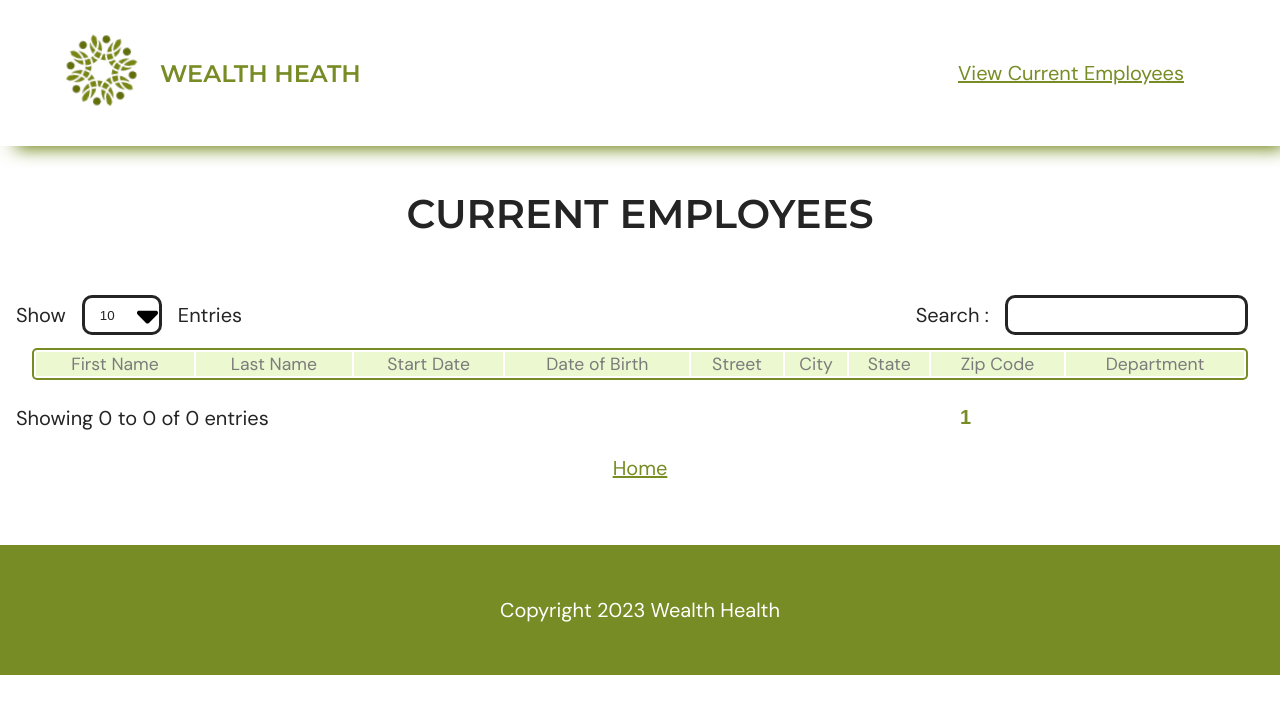
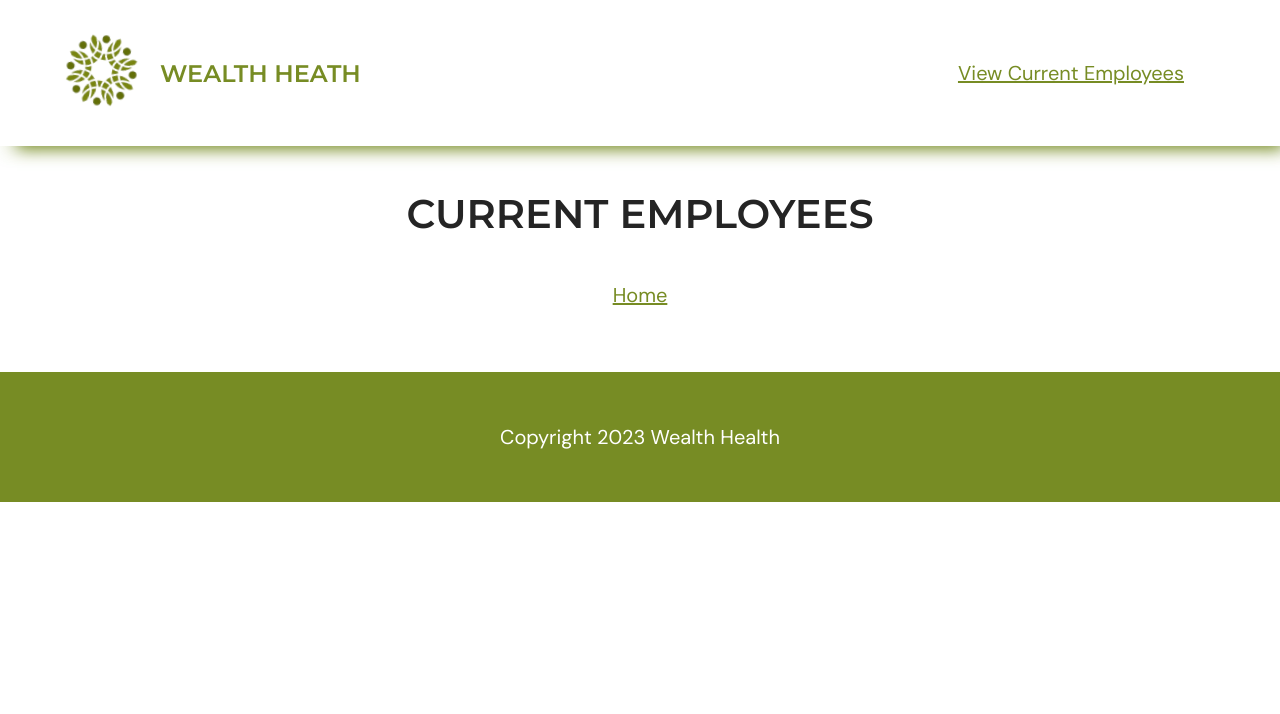
Before and after one commit to fvnny-code/HRNet, a React (Vite) app: page /employees in a window 1280 px wide. Shown: the top 714 px of the page. Built offline with nearby package versions, Linux system fonts and the light colour scheme.

Commit message:
install dependencies so as to use store and redux-persist for state and data management

```diff
--- a/src/GlobalState.tsx
+++ /dev/null
@@ -1,52 +0,0 @@
-import React, { createContext, useContext, Dispatch, useReducer } from "react";
-import { Employee } from "./types";
-
-
-// Create React Context
-const GLobalStateContext = createContext({
-    state: [] as Partial<Array<Employee>>,
-    dispatch: {} as Dispatch<Action>,
-})
-/**
- * A reducer with different actions to change the global state
- */
-function reducer(employees: Array<Employee>, action: Action) {
-    switch (action.type) {
-      case "addEmployee":
-        employees.push(action.payload)
-        return employees
-      default :
-        throw new Error()
-    }
-  }
-
-  type Action =
-  | {type: "addEmployee", payload: Employee}
-
-  /**
-   * GlobalStateContext.Provider, used in App.tsx .
-   * Thos global state will carry state & dispatch from the reducer.
-   */
-  export const GLobalStateProvider = ({children, value= [] }: Props)=> {
-    const [state, dispatch] = useReducer(reducer, value)
-    return(
-        <GLobalStateContext.Provider value={{ state, dispatch }}>
-            {children}
-        </GLobalStateContext.Provider>
-    )
-  }
-  interface Props {
-    children: React.ReactNode,
-    value?: Array<Employee>
-  }
-
-  /**
-   * Allows to use useGlobalState() instead of useContext(GlobalStateContext)
-   */
-  export const useGlobalState = () => {
-    const context = useContext(GLobalStateContext)
-    if(!context) {
-        throw new Error ("useGlobalState must be used within a GlobalStateContext")
-    }
-    return context
-  }
--- a/src/components/table/Table.tsx
+++ b/src/components/table/Table.tsx
@@ -1,5 +1,7 @@
 import "./table.css"
-
+ /**
+  * import react-table library so as to create the ctable component with included filters, sorting, and pagination
+  */
 export default function Table({ cols, items }: Props) {
 
   return (
--- a/src/components/table/TableWrapper.tsx
+++ b/src/components/table/TableWrapper.tsx
@@ -5,24 +5,29 @@ import SelectMaxEntries from "./SelectMaxEntries";
 import InputSearch from "./InputSearch";
 import EntriesCounter from "./EntriesCounter";
 import TablePagination from "./TablePagination";
-import Table from "./Table";
+// import Table from "./Table";
+
+/**
+ * import react-table component with included filters, sorting and pagination
+ */
+
 import "../../index.css"
 
 export default function TableWrapper({  items }: Props) {
-  const cols: Array<string> = [
-    "First Name",
-    "Last Name",
-    "Start Date",
-    "Date of Birth",
-    "Street",
-    "City",
-    "State",
-    "Zip Code",
-    "Department",
-  ]
+  // const cols: Array<string> = [
+  //   "First Name",
+  //   "Last Name",
+  //   "Start Date",
+  //   "Date of Birth",
+  //   "Street",
+  //   "City",
+  //   "State",
+  //   "Zip Code",
+  //   "Department",
+  // ]
   const [query, setQuery] = useState("");
   const [maxEntries, setMaxEntries] = useState(10);
-  const [results, setResults] = useState(items.slice(0, 10));
+  // const [results, setResults] = useState(items.slice(0, 10));
   const [resultLength, setResultLength] = useState(0);
   const [currentPage, setCurrentPage] = useState(1);
 
@@ -33,11 +38,11 @@ export default function TableWrapper({  items }: Props) {
     );
     setResultLength(filteredItems.length);
     // Slice results using the max entries limit & the current page
-    const slicedItems = filteredItems.slice(
-      maxEntries * currentPage - maxEntries,
-      maxEntries * currentPage
-    );
-    setResults(slicedItems);
+    // const slicedItems = filteredItems.slice(
+    //   maxEntries * currentPage - maxEntries,
+    //   maxEntries * currentPage
+    // );
+    // setResults(slicedItems);
   }, [query, maxEntries, currentPage]);
 
   return (
@@ -46,7 +51,7 @@ export default function TableWrapper({  items }: Props) {
         <SelectMaxEntries setFunction={setMaxEntries} />
         <InputSearch setFunction={setQuery}/>
       </div>
-      <Table cols={cols} items={results} />
+      {/* <Table cols={cols} items={results} /> */}
       <div className="container">
         <EntriesCounter
           resultLength={resultLength}
--- a/src/components/table/table.css
+++ b/src/components/table/table.css
@@ -13,7 +13,7 @@
   max-width: 40%;
 }
 .btn-pagination {
-  width: 30px;
+  min-width: 30px;
   /* padding-bottom: 0.5rem; */
   border: none;
 }
--- a/src/main.tsx
+++ b/src/main.tsx
@@ -1,14 +1,14 @@
+import ReactDOM from "react-dom/client";
+import App from "./app/App.tsx";
+import "./index.css";
+import { persistStor, store } from "./store/Store.tsx";
+import { Provider } from "react-redux";
+import { PersistGate } from "redux-persist/integration/react";
 
-import ReactDOM from 'react-dom/client'
-import App from './app/App.tsx'
-import './index.css'
-import { GLobalStateProvider } from './GlobalState.tsx'
-
-ReactDOM.createRoot(document.getElementById('root')!).render(
-
-    <GLobalStateProvider>
-    <App />
-    </GLobalStateProvider>
-
-
-)
+ReactDOM.createRoot(document.getElementById("root")!).render(
+  <Provider store={store}>
+    <PersistGate persistor={persistStor} loading={null}>
+      <App />
+    </PersistGate>
+  </Provider>
+);
--- a/src/pages/Employees/Employees.tsx
+++ b/src/pages/Employees/Employees.tsx
@@ -1,6 +1,7 @@
 import { NavLink } from "react-router-dom";
-import { useGlobalState } from "../../GlobalState";
-import TableWrapper from "../../components/table/TableWrapper";
+import { useSelector } from "react-redux";
+
+// import TableWrapper from "../../components/table/TableWrapper";
 
 export default function Employees() {
   const cols: Array<string> = [
@@ -14,18 +15,13 @@ export default function Employees() {
     "Zip Code",
     "Department",
   ]
-  const {state} = useGlobalState()
-
-  const items: Array<Array<string>> = state.map(employee => {
-    if(employee !== undefined) {
-        return Object.values(employee)
-      }else return []
-  })
+  const employees = useSelector ((s:any)=> s.employees)
+  console.log(employees)
 
   return (
     <>
       <h2>CURRENT EMPLOYEES</h2>
-      <TableWrapper id="currentEmployeesTable" cols={cols} items={items} />
+      {/* <TableWrapper id="currentEmployeesTable" cols={cols} items={employees} /> */}
       <NavLink to="/home">Home</NavLink>
     </>
   );
--- a/src/pages/home/Home.tsx
+++ b/src/pages/home/Home.tsx
@@ -1,5 +1,6 @@
 import React, { useState } from "react";
-import { useGlobalState } from "../../GlobalState";
+
+import { useDispatch } from "react-redux";
 import DepartmentSelect from "../../components/form/selectPresets/DepartmentSelect";
 import FieldSet from "../../components/form/FieldSet";
 import TextInput from "../../components/form/TextInput";
@@ -8,7 +9,8 @@ import DateInput from "../../components/form/DateInput";
 import ZipCodeInput from "../../components/form/ZipCodeInput";
 import Modal from "../../components/modal/Modal";
 
-import './home.css'
+import "./home.css";
+import { addEmployee } from "../../store/EmployeesReducer";
 
 export default function Home() {
   // stores every input value
@@ -22,16 +24,15 @@ export default function Home() {
   const [zipCode, setZipCode] = useState("");
   const [dept, setDept] = useState("");
   // modal
-  const [modalVisibility, setModalVisibility] = useState(false)
-  const [modalMessage, setModalMessage] = useState("")
+  const [modalVisibility, setModalVisibility] = useState(false);
+  const [modalMessage, setModalMessage] = useState("");
 
-// on sbumit, add new employee to globalState
-  const { dispatch } = useGlobalState();
+  // on sbumit, add new employee to globalState
+  const dispatch = useDispatch();
   const handleSubmit = (event: React.SyntheticEvent) => {
     event.preventDefault();
-    dispatch({
-      type: "addEmployee",
-      payload: {
+    dispatch(
+      addEmployee({
         firstName: firstName,
         lastName: lastName,
         dateOfBirth: birthDate,
@@ -41,10 +42,11 @@ export default function Home() {
         zipCode: zipCode,
         state: state,
         department: dept,
-      }})
-       //display a modal with a success message
-       setModalMessage("Employee " + firstName+ " "+ lastName + " created !")
-       setModalVisibility(true)
+      })
+    );
+    //display a modal with a success message
+    setModalMessage("Employee " + firstName + " " + lastName + " created !");
+    setModalVisibility(true);
 
     const target = event.target as HTMLFormElement;
 
@@ -55,20 +57,26 @@ export default function Home() {
   return (
     <>
       <h2>CREATE A NEW EMPLOYEE</h2>
-      <Modal message={modalMessage} visibility={modalVisibility} setVisibility={setModalVisibility}/>
+      <Modal
+        message={modalMessage}
+        visibility={modalVisibility}
+        setVisibility={setModalVisibility}
+      />
       <form onSubmit={handleSubmit}>
         <TextInput name="First Name" setFunction={setFirstName} required />
         <TextInput name="Last Name" setFunction={setLastName} required />
         <DateInput name=" Date of Birth" setFunction={setBirthDate} />
-        <DateInput name=" Start Date" setFunction={setStartDate}  />
+        <DateInput name=" Start Date" setFunction={setStartDate} />
         <FieldSet name="Address">
-          <TextInput name="Street" setFunction={setStreet} required/>
-          <TextInput name="City" setFunction={setCity}required />
+          <TextInput name="Street" setFunction={setStreet} required />
+          <TextInput name="City" setFunction={setCity} required />
           <StateSelect setFunction={setState} />
           <ZipCodeInput name="Zip Code" setFunction={setZipCode} />
         </FieldSet>
         <DepartmentSelect setFunction={setDept} />
-        <button type="submit" value="Submit">SAVE</button>
+        <button type="submit" value="Submit">
+          SAVE
+        </button>
       </form>
     </>
   );
--- /dev/null
+++ b/src/store/EmployeesReducer.tsx
@@ -0,0 +1,23 @@
+import { createSlice } from "@reduxjs/toolkit";
+import { Employee } from "../types";
+
+
+const initialState: Employee[] = [];
+
+export const EmployeesReducer = createSlice({
+  name: "employees",
+  initialState,
+
+  reducers: {
+    addEmployee: (state:Employee[], action: Action) => {
+      state.push(action.payload);
+      return state;
+    },
+
+  },
+});
+
+interface Action {type: string, payload: Employee}
+
+export const { addEmployee } = EmployeesReducer.actions;
+export default EmployeesReducer.reducer;
--- /dev/null
+++ b/src/store/Store.tsx
@@ -0,0 +1,29 @@
+import { configureStore } from "@reduxjs/toolkit";
+import { combineReducers } from "@reduxjs/toolkit";
+
+import EmployeesReducer from "./EmployeesReducer";
+import { persistReducer, persistStore } from "redux-persist";
+
+import storage from "redux-persist/lib/storage"
+import thunk from "redux-thunk";
+
+
+
+const persistConfig = {
+  key: "store",
+  storage
+
+}
+
+const reducer = combineReducers({
+  employees : EmployeesReducer
+});
+
+const persistedReducer = persistReducer(persistConfig, reducer)
+
+export const store = configureStore({
+  reducer : persistedReducer,
+  middleware: [thunk]
+});
+
+export const persistStor= persistStore(store)
```
Also changed, not shown: package.json (+7 -1 lines), src/types.tsx (line endings or trailing spaces), 1 other file (tests, documents, lock files or other folders).
